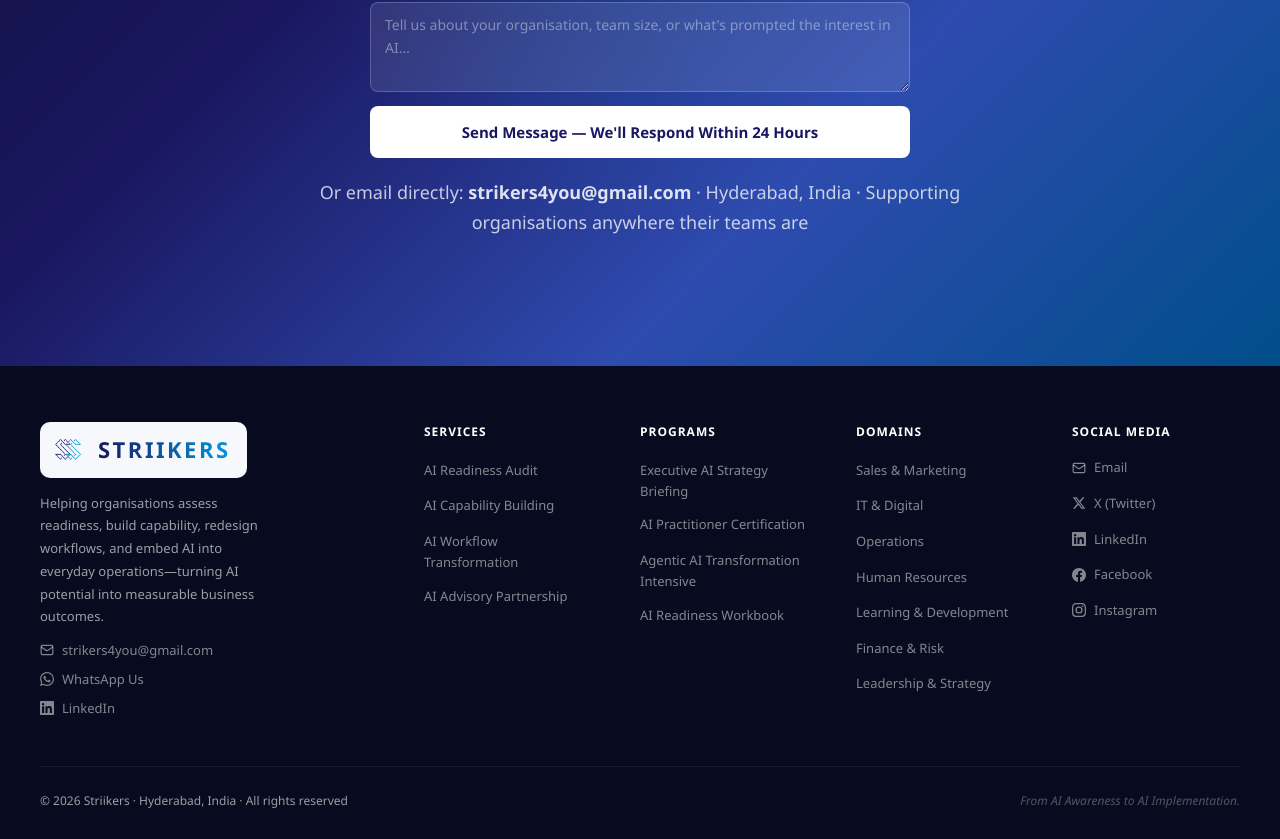
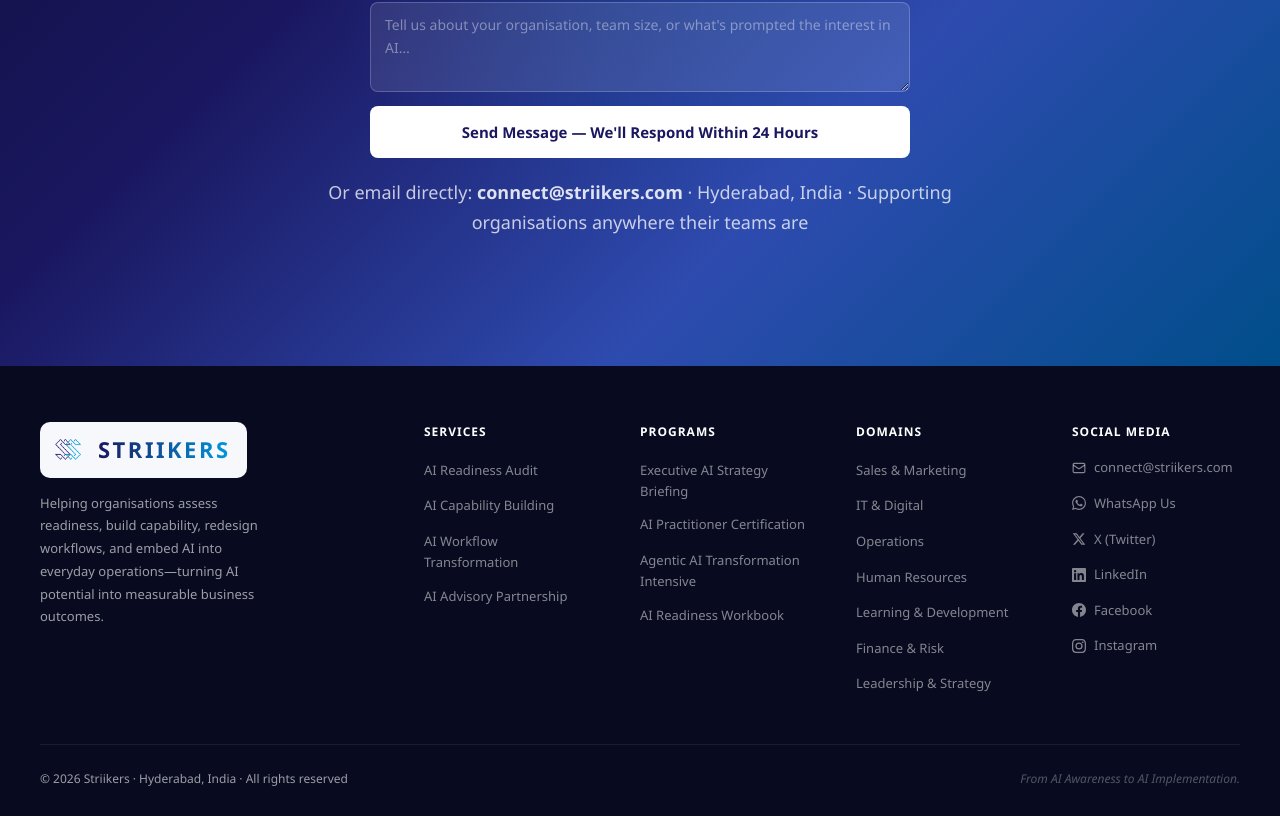
Before and after one commit to jatinchary/strikers2, a Next.js app: page / in a window 1280 px wide. Shown: the part 7844-8683 px from the top of the page. After the commit the page ends 8660 px from the top, so only its background shows below. Built offline with nearby package versions, Linux system fonts and the light colour scheme.

Commit message:
footer change

```diff
--- a/src/app/page.tsx
+++ b/src/app/page.tsx
@@ -998,7 +998,7 @@
           </form>
           <p className="cta-contact" style={{ marginTop: "20px" }}>
             Or email directly:{" "}
-            <a href="mailto:strikers4you@gmail.com">strikers4you@gmail.com</a> ·
+            <a href="mailto:strikers4you@gmail.com">connect@striikers.com</a> ·
             Hyderabad, India · Supporting organisations anywhere their teams are
           </p>
         </div>
@@ -1024,27 +1024,27 @@
               <p>
               Helping organisations assess readiness, build capability, redesign workflows, and embed AI into everyday operations—turning AI potential into measurable business outcomes.
               </p>
-              <div className="footer-contact-row">
-                <a href="mailto:strikers4you@gmail.com" className="footer-contact-link">
+              {/* <div className="footer-contact-row">
+                {/* <a href="mailto:strikers4you@gmail.com" className="footer-contact-link">
                   <svg width="14" height="14" viewBox="0 0 24 24" fill="none" stroke="currentColor" strokeWidth="2" aria-hidden="true">
                     <rect x="2" y="4" width="20" height="16" rx="2" />
                     <path d="m22 7-8.97 5.7a1.94 1.94 0 0 1-2.06 0L2 7" />
                   </svg>
                   strikers4you@gmail.com
-                </a>
-                <a href="https://wa.me/917670958476" className="footer-contact-link" target="_blank" rel="noopener noreferrer">
+                </a> */}
+                {/* <a href="https://wa.me/917670958476" className="footer-contact-link" target="_blank" rel="noopener noreferrer">
                   <svg width="14" height="14" viewBox="0 0 24 24" fill="currentColor" aria-hidden="true">
                     <path d="M17.472 14.382c-.297-.149-1.758-.867-2.03-.967-.273-.099-.471-.148-.67.15-.197.297-.767.966-.94 1.164-.173.199-.347.223-.644.075-.297-.15-1.255-.463-2.39-1.475-.883-.788-1.48-1.761-1.653-2.059-.173-.297-.018-.458.13-.606.134-.133.298-.347.446-.52.149-.174.198-.298.298-.497.099-.198.05-.371-.025-.52-.075-.149-.669-1.612-.916-2.207-.242-.579-.487-.5-.669-.51-.173-.008-.371-.01-.57-.01-.198 0-.52.074-.792.372-.272.297-1.04 1.016-1.04 2.479 0 1.462 1.065 2.875 1.213 3.074.149.198 2.096 3.2 5.077 4.487.709.306 1.262.489 1.694.625.712.227 1.36.195 1.871.118.571-.085 1.758-.719 2.006-1.413.248-.694.248-1.289.173-1.413-.074-.124-.272-.198-.57-.347m-5.421 7.403h-.004a9.87 9.87 0 01-5.031-1.378l-.361-.214-3.741.982.998-3.648-.235-.374a9.86 9.86 0 01-1.51-5.26c.001-5.45 4.436-9.884 9.888-9.884 2.64 0 5.122 1.03 6.988 2.898a9.825 9.825 0 012.893 6.994c-.003 5.45-4.437 9.884-9.885 9.884m8.413-18.297A11.815 11.815 0 0012.05 0C5.495 0 .16 5.335.157 11.892c0 2.096.547 4.142 1.588 5.945L.057 24l6.305-1.654a11.882 11.882 0 005.683 1.448h.005c6.554 0 11.89-5.335 11.893-11.893a11.821 11.821 0 00-3.48-8.413Z" />
                   </svg>
                   WhatsApp Us
-                </a>
-                <a href="https://linkedin.com/in" className="footer-contact-link" target="_blank" rel="noopener noreferrer">
+                </a> */}
+                {/* <a href="https://linkedin.com/in" className="footer-contact-link" target="_blank" rel="noopener noreferrer">
                   <svg width="14" height="14" viewBox="0 0 24 24" fill="currentColor" aria-hidden="true">
                     <path d="M20.447 20.452h-3.554v-5.569c0-1.328-.027-3.037-1.852-3.037-1.853 0-2.136 1.445-2.136 2.939v5.667H9.351V9h3.414v1.561h.046c.477-.9 1.637-1.85 3.37-1.85 3.601 0 4.267 2.37 4.267 5.455v6.286zM5.337 7.433a2.062 2.062 0 01-2.063-2.065 2.064 2.064 0 112.063 2.065zm1.782 13.019H3.555V9h3.564v11.452zM22.225 0H1.771C.792 0 0 .774 0 1.729v20.542C0 23.227.792 24 1.771 24h20.451C23.2 24 24 23.227 24 22.271V1.729C24 .774 23.2 0 22.222 0h.003z" />
                   </svg>
                   LinkedIn
-                </a>
-              </div>
+                </a> */}
+              {/* </div> */}
             </div>
             <div className="fcol">
               <h4>Services</h4>
@@ -1085,16 +1085,24 @@
               <h4>Social Media</h4>
               <ul>
                 <li>
-                  <a href="mailto:strikers4you@gmail.com">
+                  <a href="mailto:connect@striikers.com">
                     <svg width="14" height="14" viewBox="0 0 24 24" fill="none" stroke="currentColor" strokeWidth="2" aria-hidden="true">
                       <rect x="2" y="4" width="20" height="16" rx="2" />
                       <path d="m22 7-8.97 5.7a1.94 1.94 0 0 1-2.06 0L2 7" />
                     </svg>
-                    Email
+                    connect@striikers.com
                   </a>
                 </li>
                 <li>
-                  <a href="https://x.com/striikers" target="_blank" rel="noopener noreferrer">
+                <a href="https://wa.me/917670958476" className="footer-contact-link" target="_blank" rel="noopener noreferrer">
+                  <svg width="14" height="14" viewBox="0 0 24 24" fill="currentColor" aria-hidden="true">
+                    <path d="M17.472 14.382c-.297-.149-1.758-.867-2.03-.967-.273-.099-.471-.148-.67.15-.197.297-.767.966-.94 1.164-.173.199-.347.223-.644.075-.297-.15-1.255-.463-2.39-1.475-.883-.788-1.48-1.761-1.653-2.059-.173-.297-.018-.458.13-.606.134-.133.298-.347.446-.52.149-.174.198-.298.298-.497.099-.198.05-.371-.025-.52-.075-.149-.669-1.612-.916-2.207-.242-.579-.487-.5-.669-.51-.173-.008-.371-.01-.57-.01-.198 0-.52.074-.792.372-.272.297-1.04 1.016-1.04 2.479 0 1.462 1.065 2.875 1.213 3.074.149.198 2.096 3.2 5.077 4.487.709.306 1.262.489 1.694.625.712.227 1.36.195 1.871.118.571-.085 1.758-.719 2.006-1.413.248-.694.248-1.289.173-1.413-.074-.124-.272-.198-.57-.347m-5.421 7.403h-.004a9.87 9.87 0 01-5.031-1.378l-.361-.214-3.741.982.998-3.648-.235-.374a9.86 9.86 0 01-1.51-5.26c.001-5.45 4.436-9.884 9.888-9.884 2.64 0 5.122 1.03 6.988 2.898a9.825 9.825 0 012.893 6.994c-.003 5.45-4.437 9.884-9.885 9.884m8.413-18.297A11.815 11.815 0 0012.05 0C5.495 0 .16 5.335.157 11.892c0 2.096.547 4.142 1.588 5.945L.057 24l6.305-1.654a11.882 11.882 0 005.683 1.448h.005c6.554 0 11.89-5.335 11.893-11.893a11.821 11.821 0 00-3.48-8.413Z" />
+                  </svg>
+                  WhatsApp Us
+                </a>
+                </li>
+                <li>
+                  <a href="https://x.com/" target="_blank" rel="noopener noreferrer">
                     <svg width="14" height="14" viewBox="0 0 24 24" fill="currentColor" aria-hidden="true">
                       <path d="M18.244 2.25h3.308l-7.227 8.26 8.502 11.24H16.17l-5.214-6.817L4.99 21.75H1.68l7.73-8.835L1.254 2.25H8.08l4.713 6.231zm-1.161 17.52h1.833L7.084 4.126H5.117z" />
                     </svg>
@@ -1110,7 +1118,7 @@
                   </a>
                 </li>
                 <li>
-                  <a href="https://facebook.com/striikers" target="_blank" rel="noopener noreferrer">
+                  <a href="https://facebook.com/" target="_blank" rel="noopener noreferrer">
                     <svg width="14" height="14" viewBox="0 0 24 24" fill="currentColor" aria-hidden="true">
                       <path d="M24 12.073c0-6.627-5.373-12-12-12s-12 5.373-12 12c0 5.99 4.388 10.954 10.125 11.854v-8.385H7.078v-3.47h3.047V9.43c0-3.007 1.792-4.669 4.533-4.669 1.312 0 2.686.235 2.686.235v2.953H15.83c-1.491 0-1.956.925-1.956 1.874v2.25h3.328l-.532 3.47h-2.796v8.385C19.612 23.027 24 18.062 24 12.073z" />
                     </svg>
@@ -1118,7 +1126,7 @@
                   </a>
                 </li>
                 <li>
-                  <a href="https://instagram.com/striikers" target="_blank" rel="noopener noreferrer">
+                  <a href="https://instagram.com/" target="_blank" rel="noopener noreferrer">
                     <svg width="14" height="14" viewBox="0 0 24 24" fill="currentColor" aria-hidden="true">
                       <path d="M12 2.163c3.204 0 3.584.012 4.85.07 3.252.148 4.771 1.691 4.919 4.919.058 1.265.069 1.645.069 4.849 0 3.205-.012 3.584-.069 4.849-.149 3.225-1.664 4.771-4.919 4.919-1.266.058-1.644.07-4.85.07-3.204 0-3.584-.012-4.849-.07-3.26-.149-4.771-1.699-4.919-4.92-.058-1.265-.07-1.644-.07-4.849 0-3.204.013-3.583.07-4.849.149-3.227 1.664-4.771 4.919-4.919 1.266-.057 1.645-.069 4.849-.069zM12 0C8.741 0 8.333.014 7.053.072 2.695.272.273 2.69.073 7.052.014 8.333 0 8.741 0 12c0 3.259.014 3.668.072 4.948.2 4.358 2.618 6.78 6.98 6.98C8.333 23.986 8.741 24 12 24c3.259 0 3.668-.014 4.948-.072 4.354-.2 6.782-2.618 6.979-6.98.059-1.28.073-1.689.073-4.948 0-3.259-.014-3.667-.072-4.947-.196-4.354-2.617-6.78-6.979-6.98C15.668.014 15.259 0 12 0zm0 5.838a6.162 6.162 0 100 12.324 6.162 6.162 0 000-12.324zM12 16a4 4 0 110-8 4 4 0 010 8zm6.406-11.845a1.44 1.44 0 100 2.881 1.44 1.44 0 000-2.881z" />
                     </svg>
@@ -1140,7 +1148,7 @@
 
       {/* Sticky mobile CTA bar */}
       <div className="mobile-cta-bar" role="complementary" aria-label="Quick actions">
-        <a href="https://calendly.com/sriharisslr/discovery">📞 Book a Call</a>
+        <a href="#contact">📞 Book a Call</a>
         <a href="#contact">✉ Send a Message</a>
         </div>
 
```
